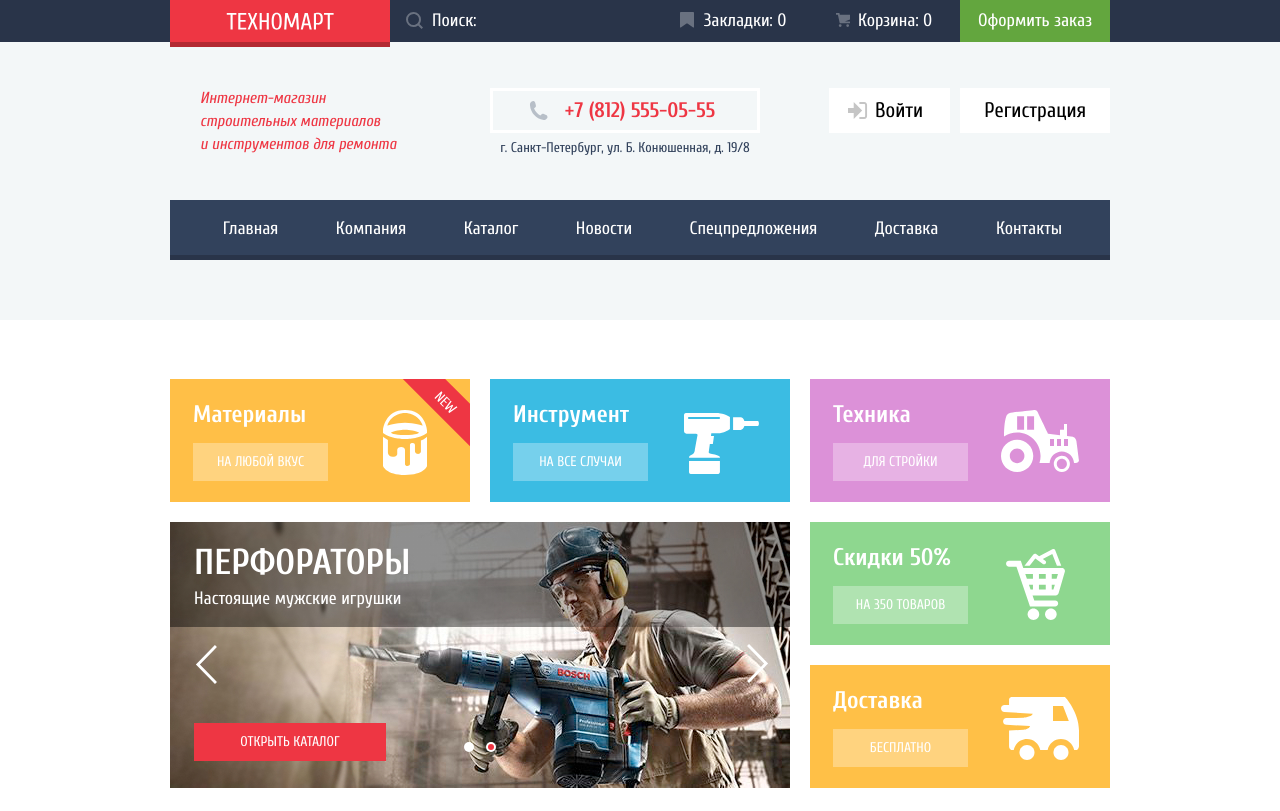
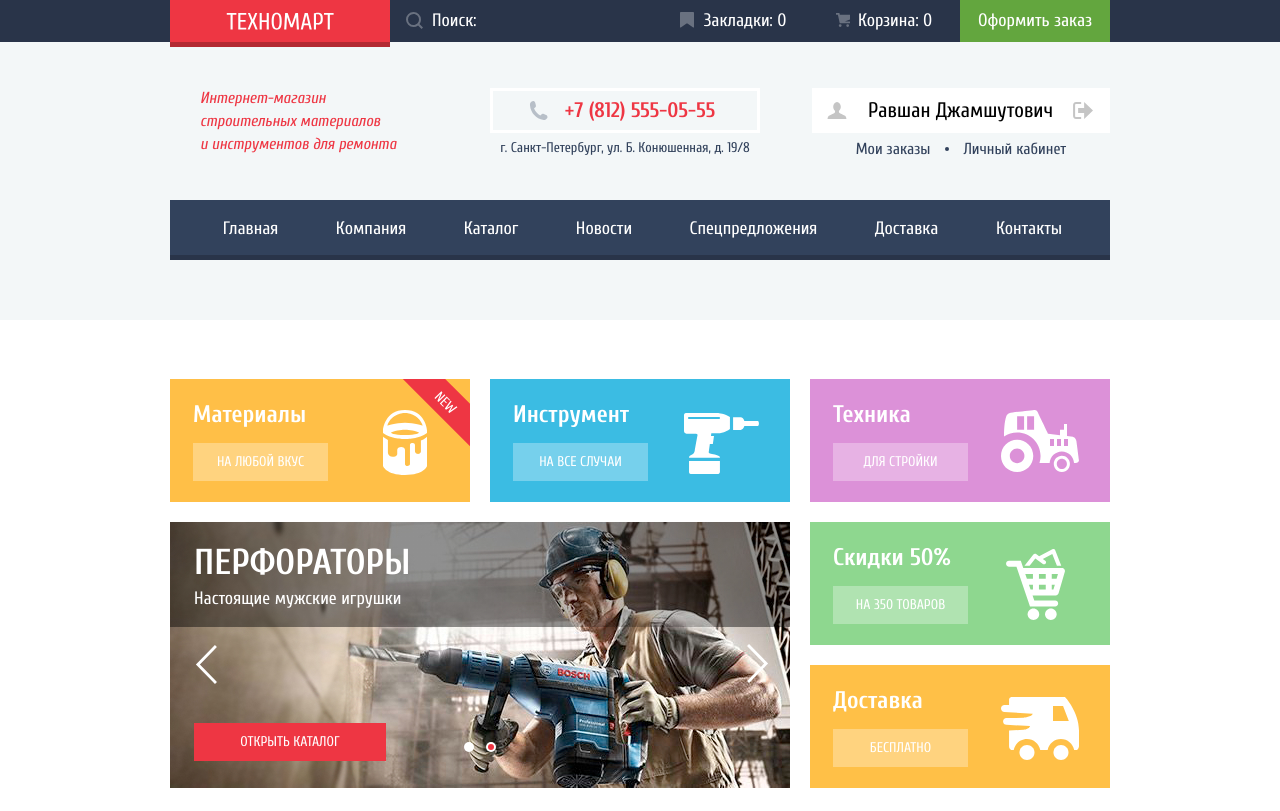
Before and after one commit to MatveyNekrasov/1427725-technomart-28, a website: page index.html in a window 1280 px wide. Shown: the top 811 px of the page. Drawn offline with Linux system fonts and the light colour scheme.

Commit message:
fix: блок link-un переименован в link-user-nav

```diff
--- a/index.html
+++ b/index.html
@@ -58,7 +58,7 @@
 
       <section class="header__user-nav user-nav">
         <h2 class="visually-hidden">Пользовательская навигация</h2>
-        <div class="user-nav__controls user-nav__controls--visible">
+        <div class="user-nav__controls ">
           <ul class="user-nav__buttons">
             <li>
               <a class="user-nav__login btn-un btn-un--login" href="#">
@@ -74,7 +74,7 @@
           </ul>
         </div>
 
-        <div class="user-nav__controls">
+        <div class="user-nav__controls user-nav__controls--visible">
           <ul class="user-nav__buttons user-nav__buttons--solid">
             <li>
               <a class="user-nav__profile btn-un btn-un--profile" href="#">
@@ -94,8 +94,8 @@
             </li>
           </ul>
           <ul class="user-nav__logged-list">
-            <li><a class="user-nav__orders link-un link-un--circle" href="#">Мои заказы</a></li>
-            <li><a class="user-nav__cabinet link-un" href="#">Личный кабинет</a></li>
+            <li><a class="link-user-nav link-user-nav--circle" href="#">Мои заказы</a></li>
+            <li><a class="link-user-nav" href="#">Личный кабинет</a></li>
           </ul>
         </div>
       </section>
--- a/sass/blocks/link-un.scss
+++ b/sass/blocks/link-user-nav.scss
@@ -1,4 +1,4 @@
-.link-un {
+.link-user-nav {
   position: relative;
 
   display: block;
--- a/sass/style.scss
+++ b/sass/style.scss
@@ -12,7 +12,7 @@
 @import "blocks/user-nav.scss";
 @import "blocks/btn-un.scss";
 @import "blocks/site-nav.scss";
-@import "blocks/link-un.scss";
+@import "blocks/link-user-nav.scss";
 @import "blocks/features.scss";
 @import "blocks/promo-cart.scss";
 @import "blocks/promo-sliders.scss";
```
Also changed, not shown: css/style.css.
